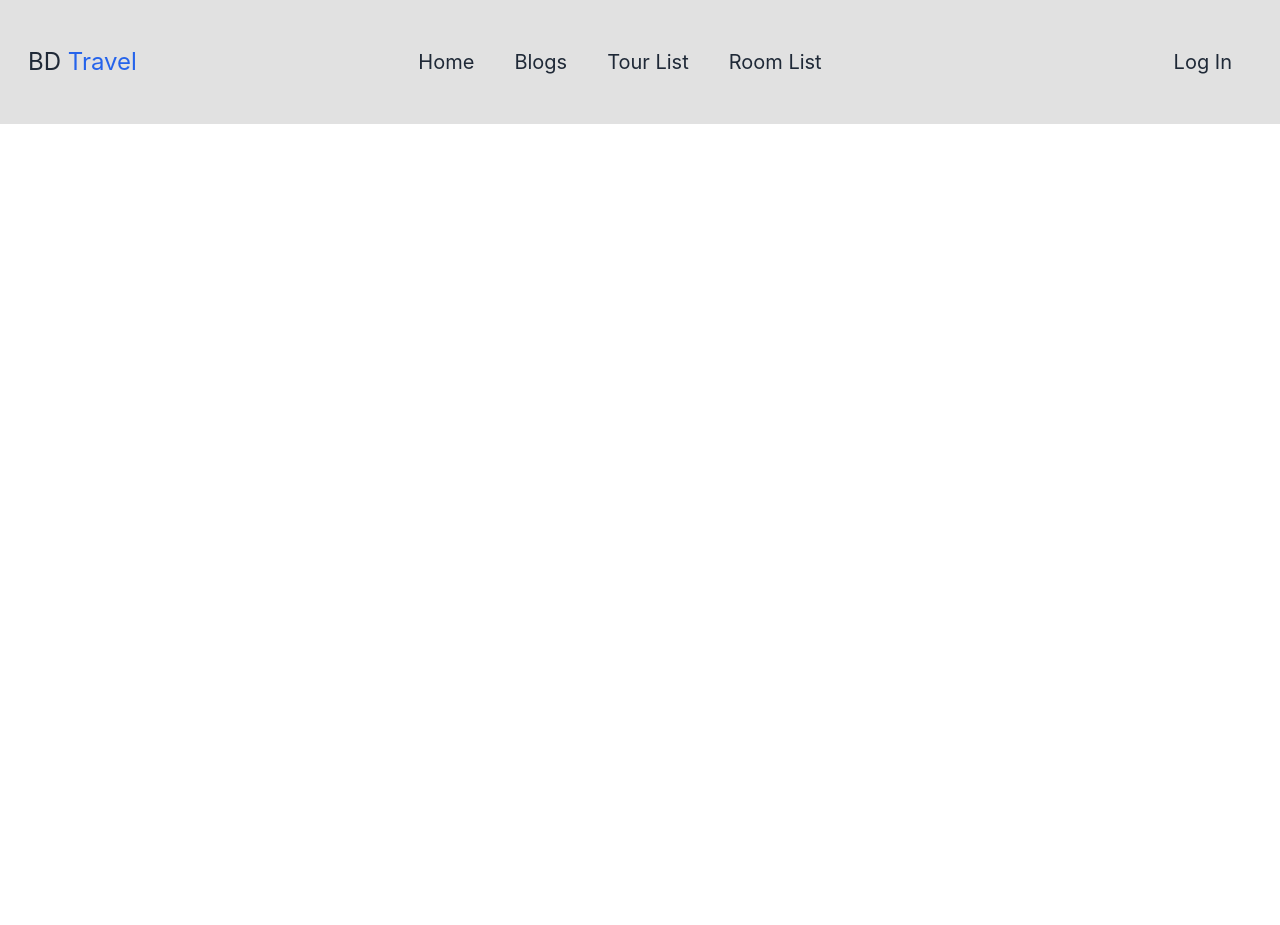
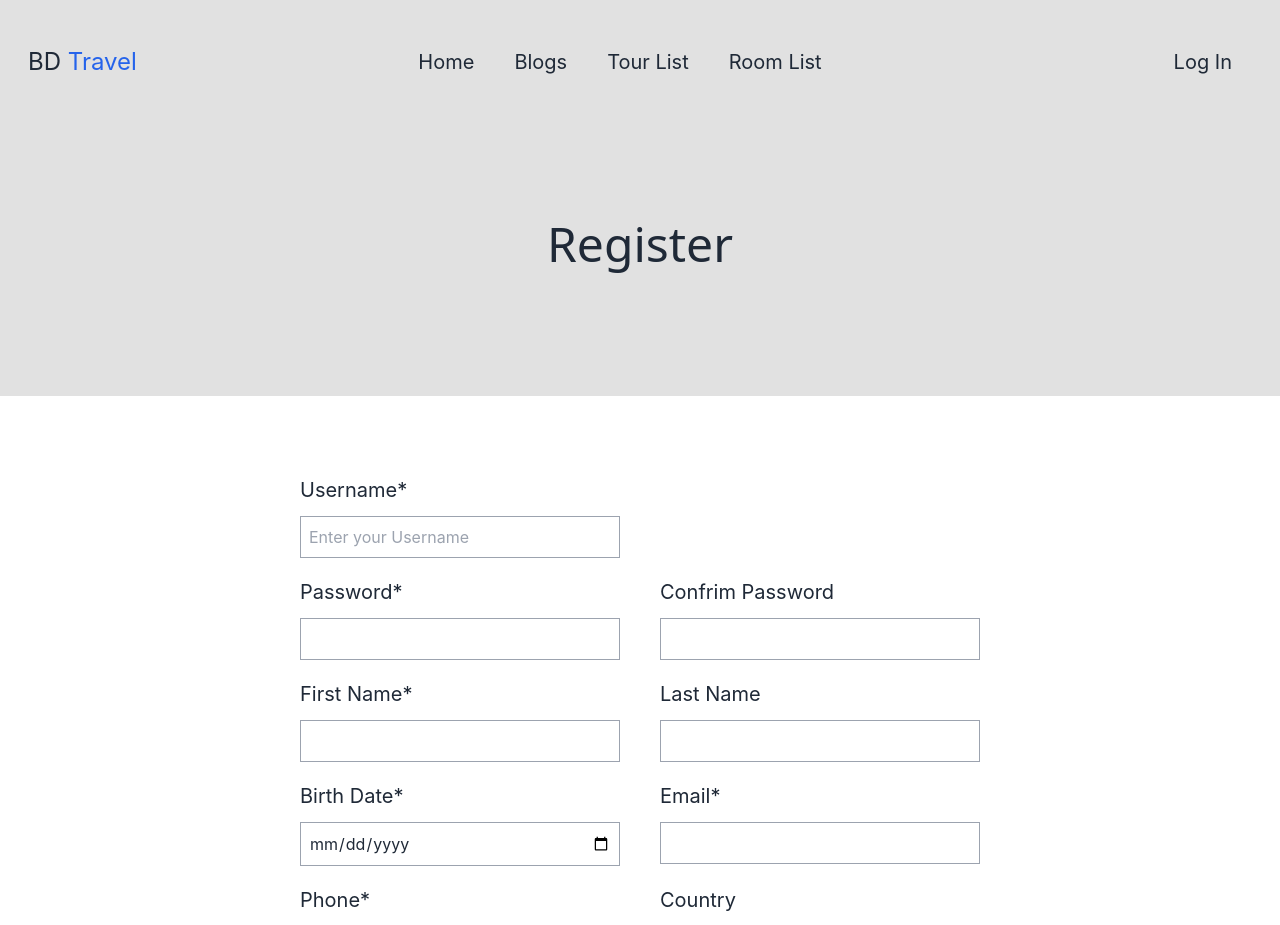
Before and after one commit to Akahad1/BD-Traval, a React (Create React App) app: page /singup in a window 1280 px wide. Shown: the top 925 px of the page. Before the commit the page ends 800 px from the top, so only its background shows below. Built offline with nearby package versions, Linux system fonts and the light colour scheme.

Commit message:
complite rester

```diff
--- a/src/Authentication/SingUP/SingUp.js
+++ b/src/Authentication/SingUP/SingUp.js
@@ -4,8 +4,93 @@ import React from "react";
 
 const SingUp=()=>{
 
+  const getInformation=(event)=>{
+    event.preventDefault()
+    const form=event.target;
+    const username=form.username.value;
+    const password=form.password.value;
+    const confrimpassworld=form.confrimpassworld.value;
+    const BirthDate=form.BirthDate.value;
+    const Country=form.Country.value
+
+    console.log(username,password,confrimpassworld,BirthDate,Country)
+
+
+  }
+
     return(
     <div>
+        <div className='bg-[#e1e1e1]  flex justify-center lg:pb-32 md:pb-32 lg:pt-24 md:pt-24 pb-20 pt-16'>
+      <div>
+
+      <p className='lg:text-5xl md:text-5xl text-3xl font-sans'>Register</p>
+
+      </div>
+    </div>
+
+    <div className=" flex justify-center mt-20 mb-10">
+      <form  onSubmit={getInformation}>
+
+        <p className="text-xl">Username*</p>
+        <input name='username'required className="border border-spacing-10 border-gray-400 mt-3 p-2  lg:w-80 w-80" placeholder="Enter your Username"></input>
+        {/* 1 */}
+        <div className=" lg:flex md:flex mt-5 ">
+          <div className="">
+          <p className="text-xl">Password*</p>
+          <input name="password" className="border border-spacing-10 border-gray-400 mt-3 p-2 w-80 " type="password" required ></input>
+          </div>
+          <div className="lg:ml-10 md:ml-6">
+            <p className="text-xl">Confrim Password</p>
+            <input name="confrimpassworld" className="border border-spacing-10 border-gray-400 mt-3 p-2 w-80"></input>
+          </div>
+
+        </div>
+        {/* 2 */}
+
+        <div className=" lg:flex md:flex mt-5 ">
+          <div className="">
+          <p className="text-xl">First Name*</p>
+          <input name="firstname" className="border border-spacing-10 border-gray-400 mt-3 p-2 w-80 " required ></input>
+          </div>
+          <div className="lg:ml-10 md:ml-6">
+            <p className="text-xl">Last Name</p>
+            <input name="lastname" className="border border-spacing-10 border-gray-400 mt-3 p-2 w-80"></input>
+          </div>
+
+        </div>
+        {/* 3 */}
+        <div className=" lg:flex md:flex mt-5 ">
+          <div className="">
+          <p className="text-xl">Birth Date*</p>
+          <input name="BirthDate" type="date" className="border border-spacing-10 border-gray-400 mt-3 p-2 w-80 " required ></input>
+          </div>
+          <div className="lg:ml-10 md:ml-6">
+            <p className="text-xl">Email*</p>
+            <input name="email" type="email" className="border border-spacing-10 border-gray-400 mt-3 p-2 w-80"></input>
+          </div>
+
+        </div>
+          {/* 4 */}
+          <div className=" lg:flex md:flex mt-5 ">
+          <div className="">
+          <p className="text-xl">Phone*</p>
+          <input name="phone" type="number" className="border border-spacing-10 border-gray-400 mt-3 p-2 w-80 " required ></input>
+          </div>
+          <div className="lg:ml-10 md:ml-6">
+            <p className="text-xl">Country</p>
+            <input name="Country" type="Country" className="border border-spacing-10 border-gray-400 mt-3 p-2 w-80"></input>
+          </div>
+
+        </div>
+
+        {/* <label >
+          <input className="mt-10 " type="checkbox"  name="sameadr"/>  Creating an account means you're okay<br/> with our<br/> Terms of Service and Privacy Statement.
+        </label> */}
+
+        <button type="submit" className="btn mt-10 w-full">Sing Up</button>
+      </form>
+    </div>
+
 
 
 
```
